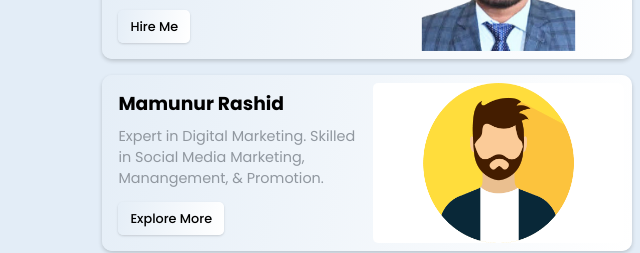
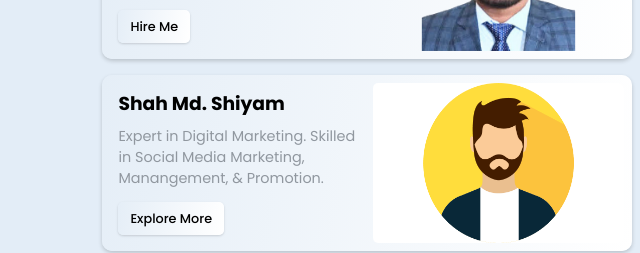
Before and after one commit to arifmbipu/bipu.github.io, a plain HTML site: page index.html in a window 1280 px wide. Shown: the part 3337-3590 px from the top of the page, 0-640 px from the left. Drawn offline with nearby package versions, Linux system fonts and the light colour scheme.

Commit message:
Update index.html

```diff
--- a/index.html
+++ b/index.html
@@ -276,7 +276,7 @@
 
             <div class="portfolio-box mix branding">
                 <div class="portfolio-content">
-                    <h3>Mamunur Rashid</h3>
+                    <h3>Shah Md. Shiyam</h3>
                     <p>Expert in Digital Marketing. Skilled in Social Media Marketing, Manangement, & Promotion.</p>
                     <a href="#" class="readMore">Explore More</a>
                 </div>
```
